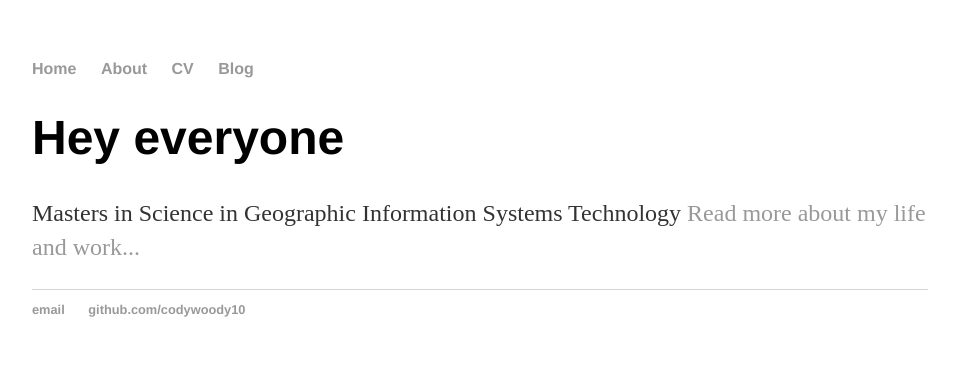
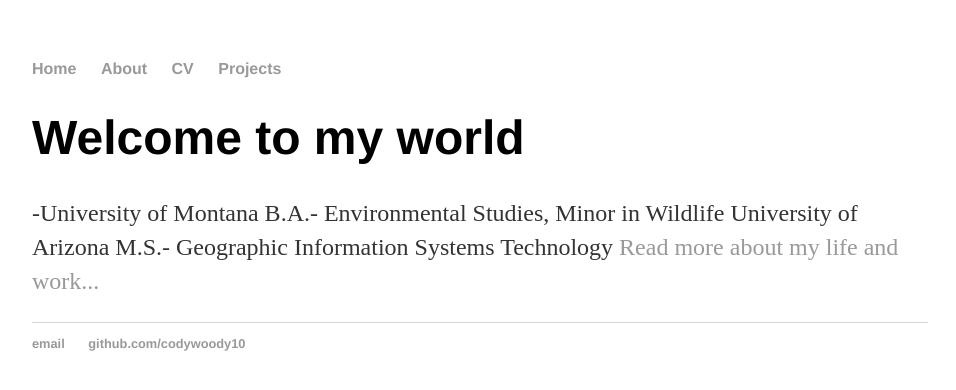
Before and after one commit to codywoody10/codywoody10.github.io, a Jekyll site: the page index.html, which Jekyll copies as it is, in a window 1280 px wide. Shown: the top 390 px of the page, without its empty margins (160-1116 px from the left). Built offline with Jekyll 4.4.1, drawn with Linux system fonts in a browser that asks for light colours.

Commit message:
Update index.html

```diff
--- a/index.html
+++ b/index.html
@@ -11,13 +11,16 @@
         		<li><a href="/">Home</a></li>
 	        	<li><a href="/about">About</a></li>
         		<li><a href="/cv">CV</a></li>
-        		<li><a href="/projects">Blog</a></li>
+        		<li><a href="/projects">Projects</a></li>
     		</ul>
 		</nav>
 		<div class="container">
     		<div class="blurb">
-        		<h1>Hey everyone</h1>
-				<p>Masters in Science in Geographic Information Systems Technology<a href="/about"> Read more about my life and work...</a></p>
+        		<h1>Welcome to my world</h1>
+				<p>-University of Montana
+					B.A.- Environmental Studies, Minor in Wildlife
+				University of Arizona
+					M.S.- Geographic Information Systems Technology<a href="/about"> Read more about my life and work...</a></p>
     		</div><!-- /.blurb -->
 		</div><!-- /.container -->
 		<footer>
```
